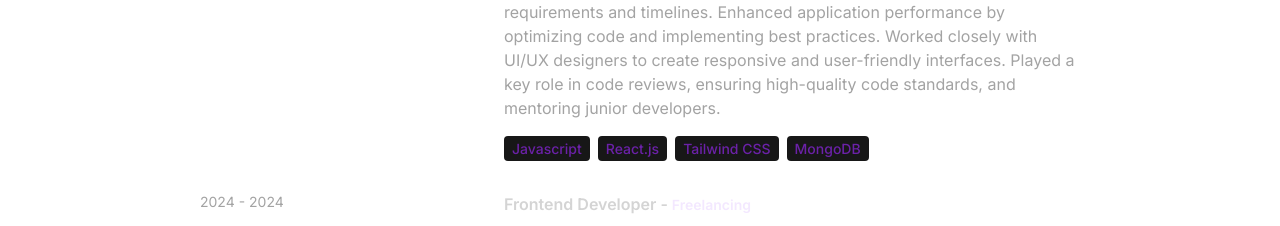
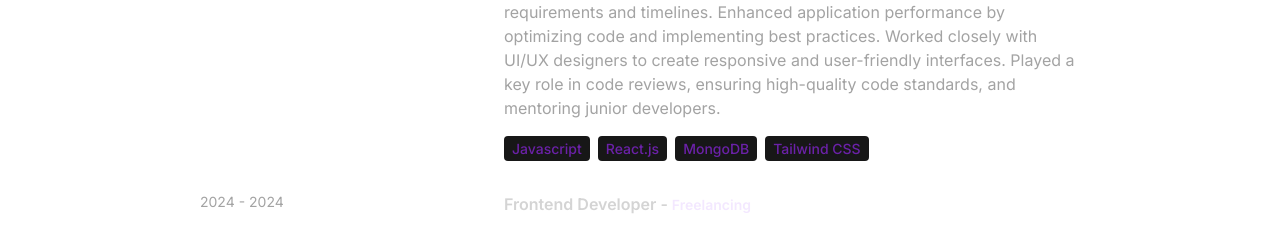
Before and after one commit to shekhar8689/react-portfolio-main, a React (Vite) app: page / in a window 1280 px wide. Shown: the part 2443-2669 px from the top of the page. Built offline with nearby package versions, Linux system fonts and the light colour scheme.

Commit message:
update mongoDB link

```diff
--- a/src/constants/index.js
+++ b/src/constants/index.js
@@ -13,7 +13,7 @@ export const EXPERIENCES = [
     role: "Frontend Developer",
     company: "Quality Kiosk",
     description: `Led a team in developing and maintaining web applications using JavaScript, React.js, and Node.js. Implemented RESTful APIs and integrated with MongoDB databases. Collaborated with stakeholders to define project requirements and timelines. Enhanced application performance by optimizing code and implementing best practices. Worked closely with UI/UX designers to create responsive and user-friendly interfaces. Played a key role in code reviews, ensuring high-quality code standards, and mentoring junior developers.`,
-    technologies: ["Javascript", "React.js", "Tailwind CSS", "MongoDB"],
+    technologies: ["Javascript", "React.js", "MongoDB",  "Tailwind CSS"],
   },
   {
     year: "2024 - 2024",
```
